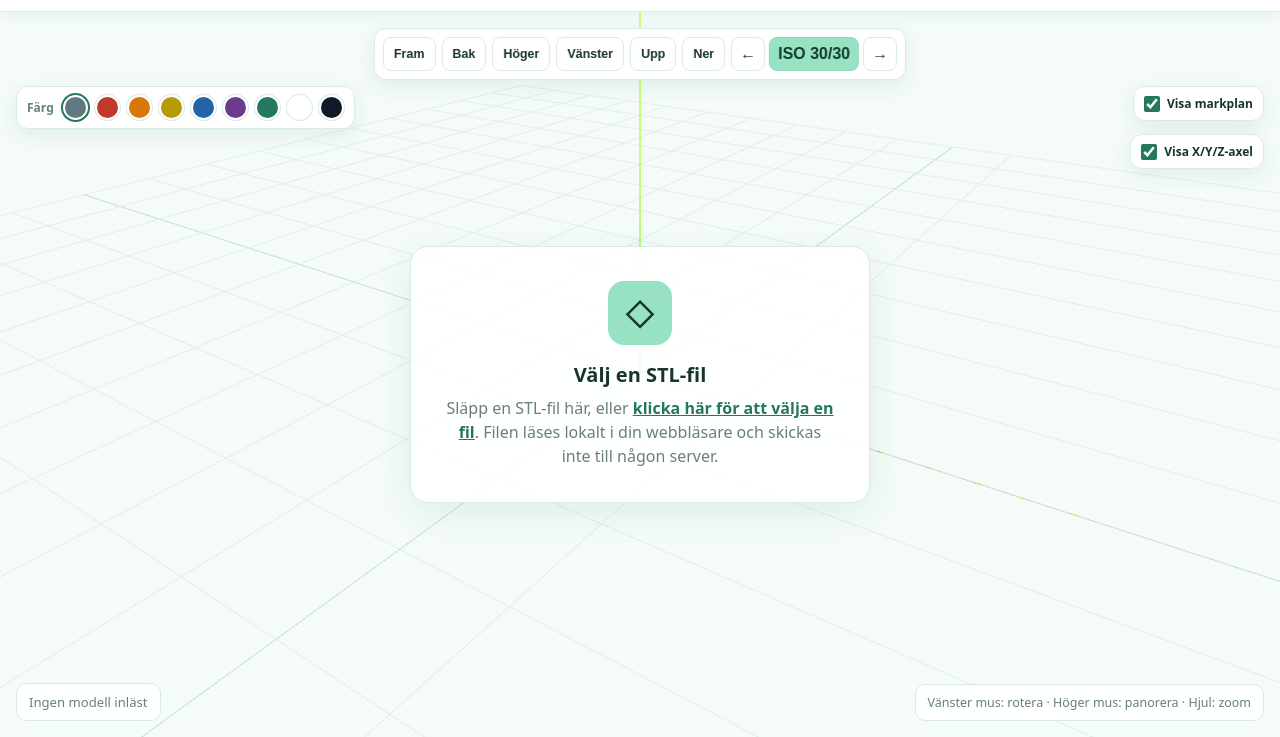
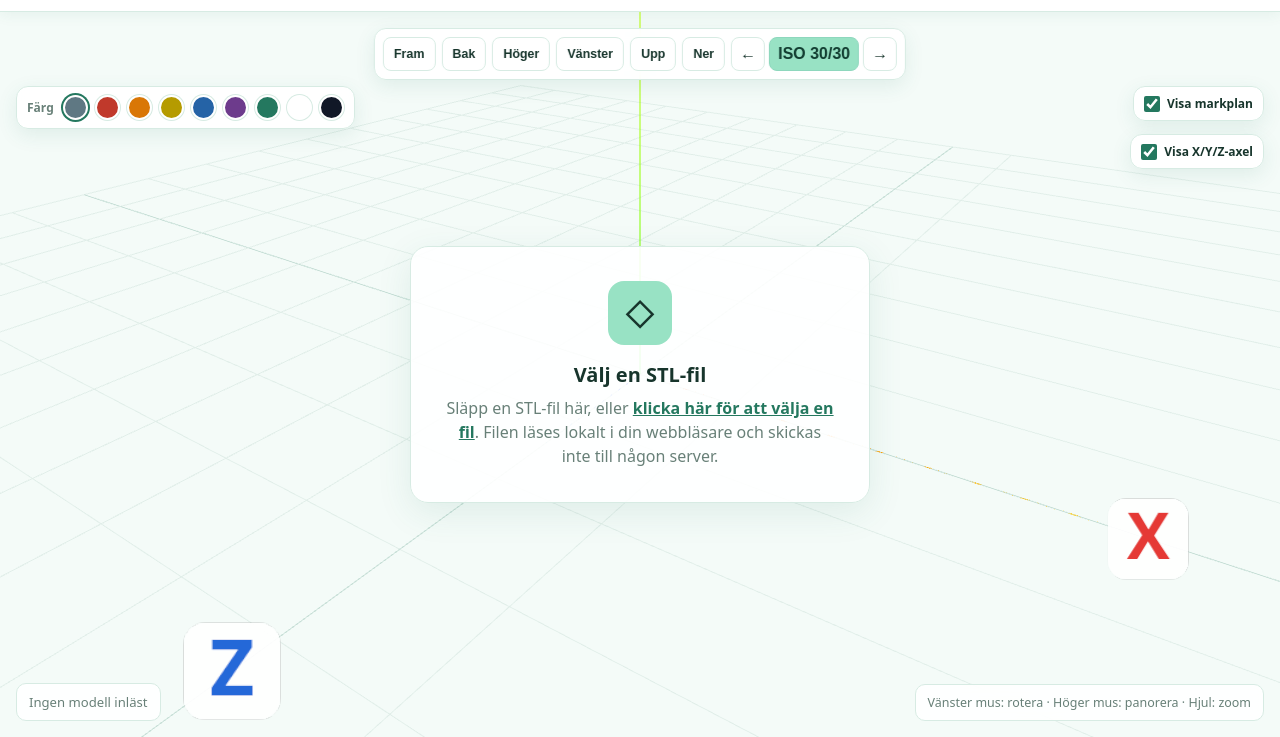
Before and after one commit to oscarobm88-alt/nytt-repo, a plain HTML site: page index.html in a window 1280 px wide. Shown: the part 63-800 px from the top of the page. Drawn offline with nearby package versions, Linux system fonts and the light colour scheme; animation ran at ten frames a second.

Commit message:
Lägg till X Y Z-bokstäver på axlarna och behåll grid/axel på som standard

```diff
--- a/index.html
+++ b/index.html
@@ -75,7 +75,7 @@
     const renderer=new THREE.WebGLRenderer({antialias:true});renderer.setPixelRatio(Math.min(window.devicePixelRatio,2));viewer.appendChild(renderer.domElement);
     const controls=new OrbitControls(camera,renderer.domElement);controls.enableDamping=true;controls.dampingFactor=.07;controls.screenSpacePanning=true;controls.minDistance=.01;
     scene.add(new THREE.HemisphereLight(0xffffff,0x9bb8ad,2.2));const key=new THREE.DirectionalLight(0xffffff,2.5);key.position.set(5,8,6);scene.add(key);const fill=new THREE.DirectionalLight(0xffffff,1.1);fill.position.set(-5,2,-4);scene.add(fill);
-    const grid=new THREE.GridHelper(10,20,0xc6ded6,0xe1eee9);grid.visible=true;const gridToggle=document.getElementById("grid-toggle");gridToggle.addEventListener("change",()=>{grid.visible=gridToggle.checked});scene.add(grid);const axes=new THREE.AxesHelper(2);axes.visible=true;const axisToggle=document.getElementById("axis-toggle");axisToggle.addEventListener("change",()=>{axes.visible=axisToggle.checked});scene.add(axes);
+    const grid=new THREE.GridHelper(10,20,0xc6ded6,0xe1eee9);grid.visible=true;const gridToggle=document.getElementById("grid-toggle");gridToggle.addEventListener("change",()=>{grid.visible=gridToggle.checked});scene.add(grid);const axes=new THREE.AxesHelper(2);axes.visible=true;function makeAxisLabel(text,color){const canvas=document.createElement("canvas");canvas.width=96;canvas.height=96;const ctx=canvas.getContext("2d");ctx.font="700 64px system-ui, sans-serif";ctx.textAlign="center";ctx.textBaseline="middle";ctx.fillStyle="rgba(255,255,255,.92)";ctx.beginPath();ctx.roundRect(8,8,80,80,18);ctx.fill();ctx.fillStyle=color;ctx.fillText(text,48,50);const texture=new THREE.CanvasTexture(canvas);texture.colorSpace=THREE.SRGBColorSpace;const material=new THREE.SpriteMaterial({map:texture,transparent:true,depthTest:false});const sprite=new THREE.Sprite(material);sprite.scale.set(.34,.34,1);axes.add(sprite);return sprite}const axisLabels={x:makeAxisLabel("X","#e53935"),y:makeAxisLabel("Y","#2e8b57"),z:makeAxisLabel("Z","#2468d8")};axisLabels.x.position.set(2.15,0,0);axisLabels.y.position.set(0,2.15,0);axisLabels.z.position.set(0,0,2.15);const axisToggle=document.getElementById("axis-toggle");axisToggle.addEventListener("change",()=>{axes.visible=axisToggle.checked});scene.add(axes);
 
     let model=null,initialTarget=new THREE.Vector3(),initialPosition=new THREE.Vector3(2,2,3),modelRadius=1,isoRotation=0,selectedColor="#5f7883";
     function resize(){const w=viewer.clientWidth,h=viewer.clientHeight;camera.aspect=w/h;camera.updateProjectionMatrix();renderer.setSize(w,h,false)}window.addEventListener("resize",resize);resize();
```
